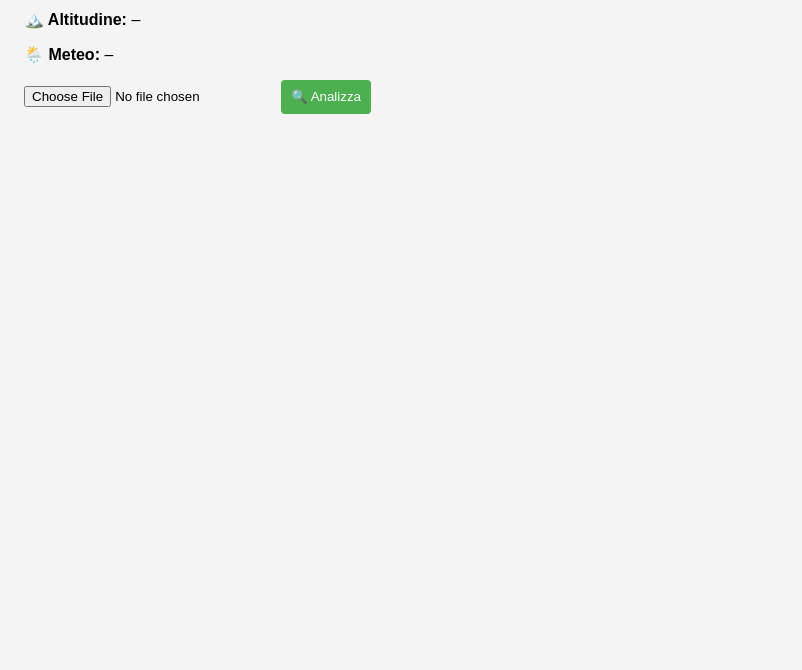
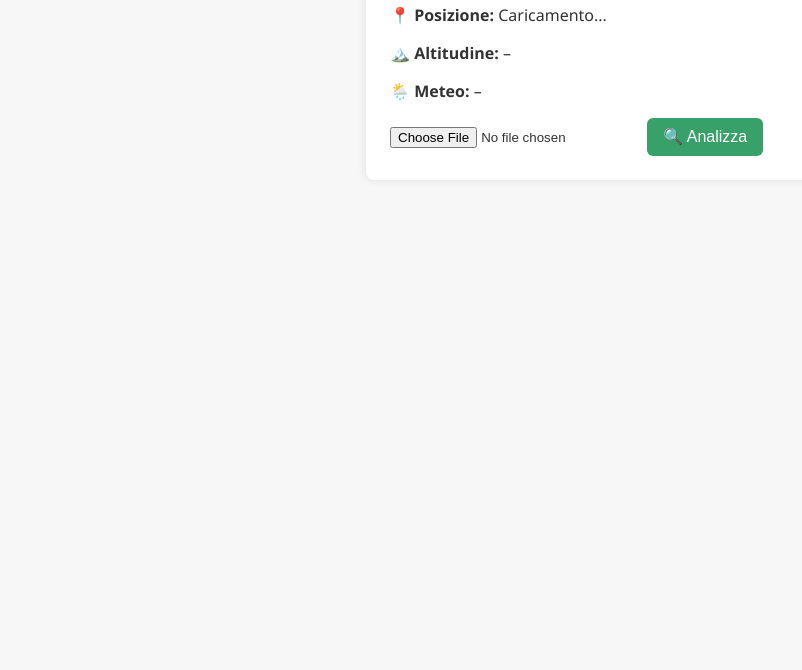
Before and after one commit to Padu76/Sniffer, a plain HTML site: page index.html in a window 1280 px wide. Shown: the part 130-800 px from the top of the page, without its empty margins (0-802 px from the left). Drawn offline with Linux system fonts and the light colour scheme.

Commit message:
Add files via upload

```diff
--- a/style.css
+++ b/style.css
@@ -1,22 +1,44 @@
+
 body {
-  font-family: Arial, sans-serif;
-  padding: 1rem;
-  background: #f4f4f4;
+    font-family: 'Segoe UI', sans-serif;
+    background: #f7f7f7;
+    margin: 0;
+    padding: 2rem;
+    color: #333;
 }
+
 h1 {
-  color: #4CAF50;
+    font-size: 1.8rem;
+    color: #2f855a;
 }
-#output p {
-  background: #fff;
-  padding: 0.5rem;
-  border-radius: 5px;
-  margin-bottom: 0.5rem;
+
+.container {
+    max-width: 500px;
+    margin: auto;
+    background: white;
+    border-radius: 8px;
+    padding: 1.5rem;
+    box-shadow: 0 0 10px rgba(0,0,0,0.1);
 }
+
+.status-box {
+    margin: 1rem 0;
+    padding: 1rem;
+    background: #edf2f7;
+    border-radius: 6px;
+    font-size: 1rem;
+}
+
 button {
-  padding: 0.6rem;
-  background: #4CAF50;
-  border: none;
-  color: white;
-  border-radius: 4px;
-  cursor: pointer;
+    background: #38a169;
+    color: white;
+    border: none;
+    padding: 0.6rem 1rem;
+    border-radius: 6px;
+    cursor: pointer;
+    font-size: 1rem;
 }
+
+button:hover {
+    background: #2f855a;
+}
```
